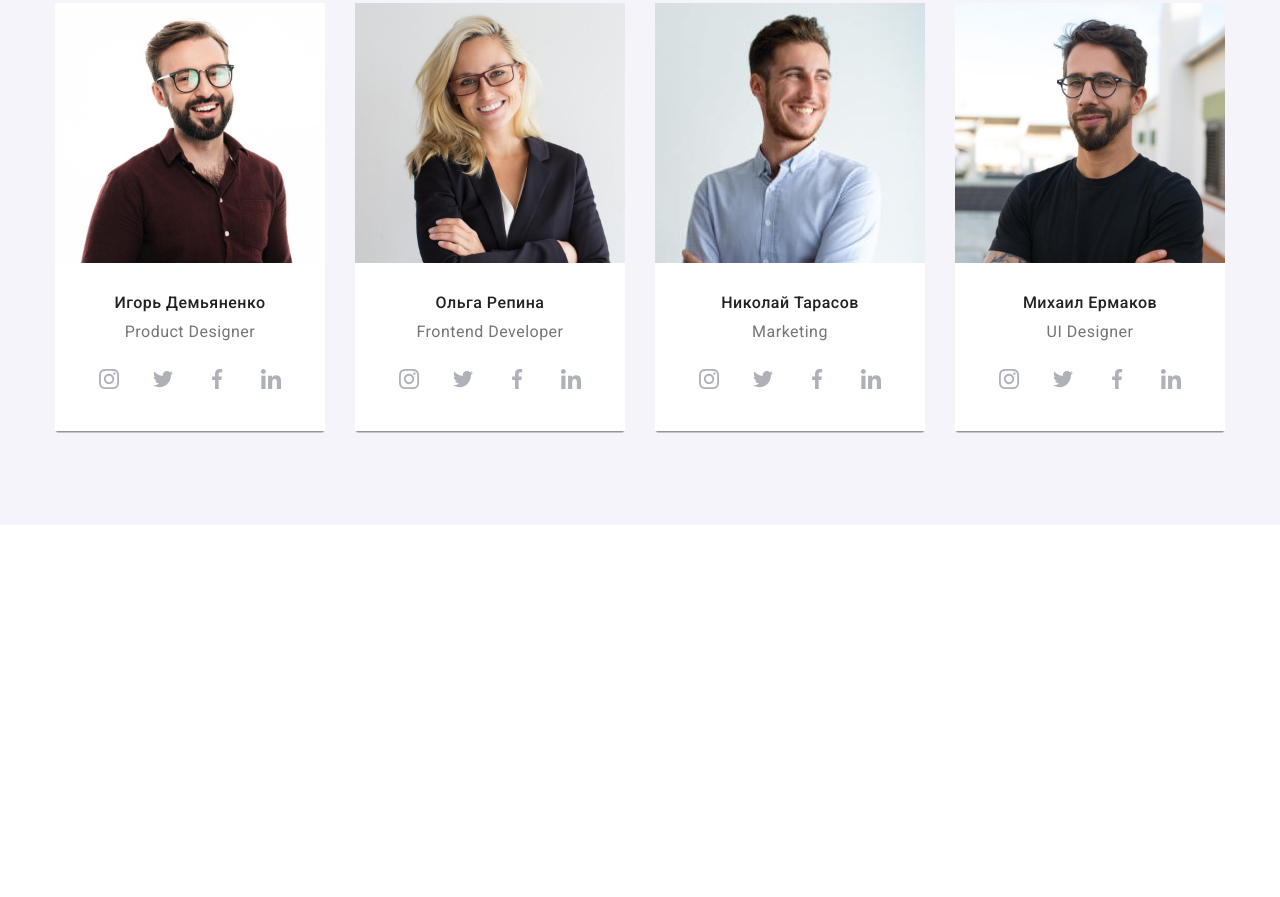
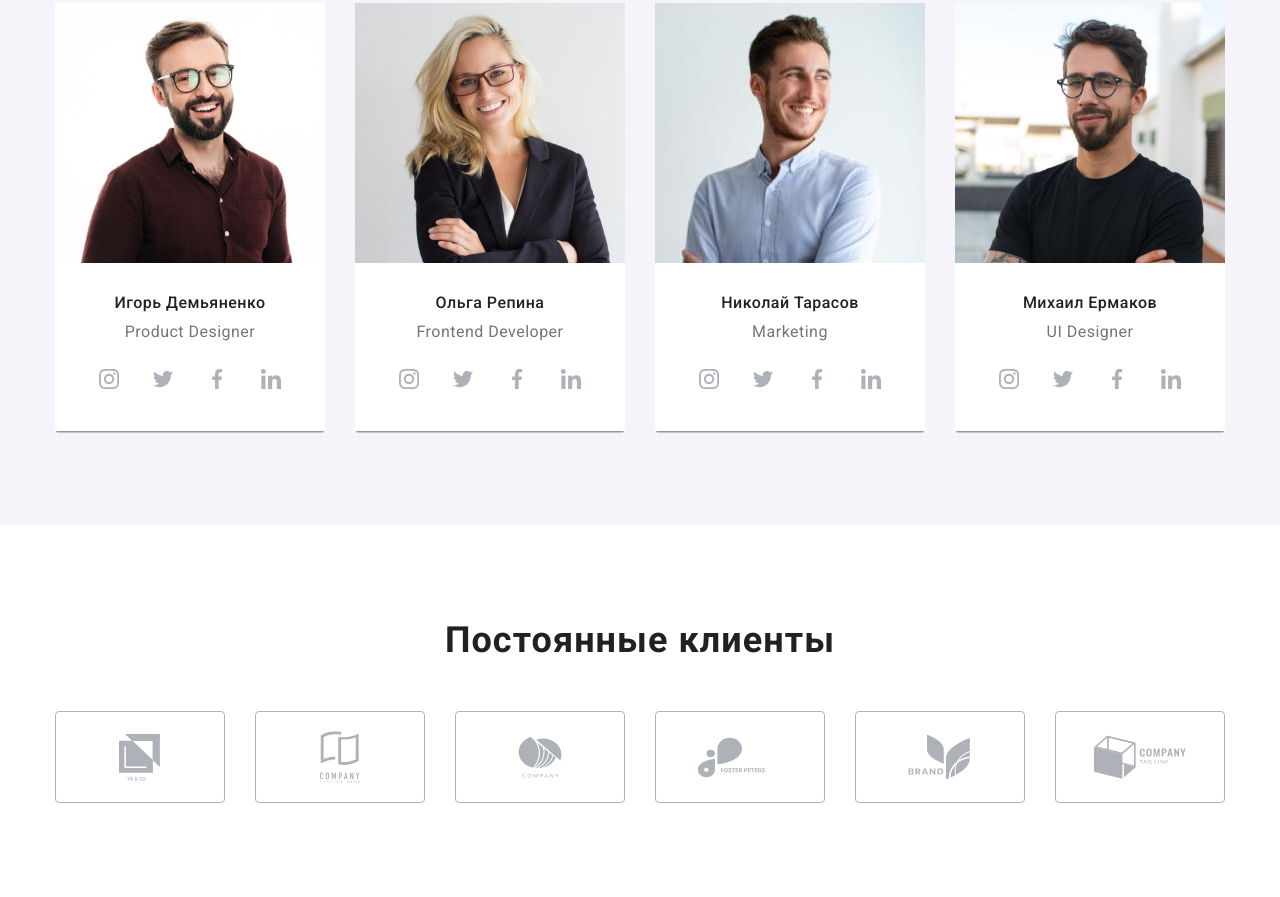
Before and after one commit to Maryna-Horb/goit-markup-hw-08, a plain HTML site: page index.html in a window 1280 px wide. Shown: the part 619-1516 px from the top of the page. Before the commit the page ends 1144 px from the top, so only its background shows below. Drawn offline with nearby package versions, Linux system fonts and the light colour scheme.

Commit message:
regular-customers

```diff
--- a/index.html
+++ b/index.html
@@ -279,7 +279,7 @@
                     </ul>
                 </div>
             </section>
-            <!-- <section class="regular-customers section">
+            <section class="regular-customers section">
                 <div class="container container-regular-customers">
                     <h2 class="regular-customers__title">Постоянные клиенты</h2>
                     <ul class="regular-customers__list list">
@@ -327,7 +327,7 @@
                         </li>
                     </ul>
                 </div>
-            </section>  -->
+            </section>
     </main>
     <!-- <footer class="footer section">
         <div class=" container container-footer">
--- a/sass/layout/_regular-customers.scss
+++ b/sass/layout/_regular-customers.scss
@@ -1,22 +1,33 @@
-
 .regular-customers__title {
   margin: 0 auto;
-  @include font(36px, 700, 1.17, 0.03em);
+  @include font(28px, 700, 1.18, 0.03em);
   align-items: center;
   text-align: center;
-  margin-bottom: 50px;
+  margin-bottom: 30px;
   color: var(--grey-color);
+  @media screen and (min-width: 1200px) {
+    margin-bottom: 50px;
+    @include font(36px, 700, 1.17, 0.03em);
+  }
 }
 .regular-customers__item {
-  width: 170px;
   height: 92px;
-  & + .regular-customers__item {
-    margin-left: 30px;
+  margin-bottom: 30px;
+  margin-left: 30px;
+  width: calc(100% / 2 - 30px);
+  @media screen and (min-width: 768px) {
+    width: calc(100% / 3 - 30px);
+  }
+  @media screen and (min-width: 1200px) {
+    width: calc(100% / 6 - 30px);
   }
 }
 .regular-customers__list {
   display: flex;
+  flex-wrap: wrap;
   align-items: center;
+  margin-bottom: -30px;
+  margin-left: -30px;
 }
 .regular-customers__icon {
   display: flex;
```
Also changed, not shown: css/main.css, css/main.min.css, 2 other files.
